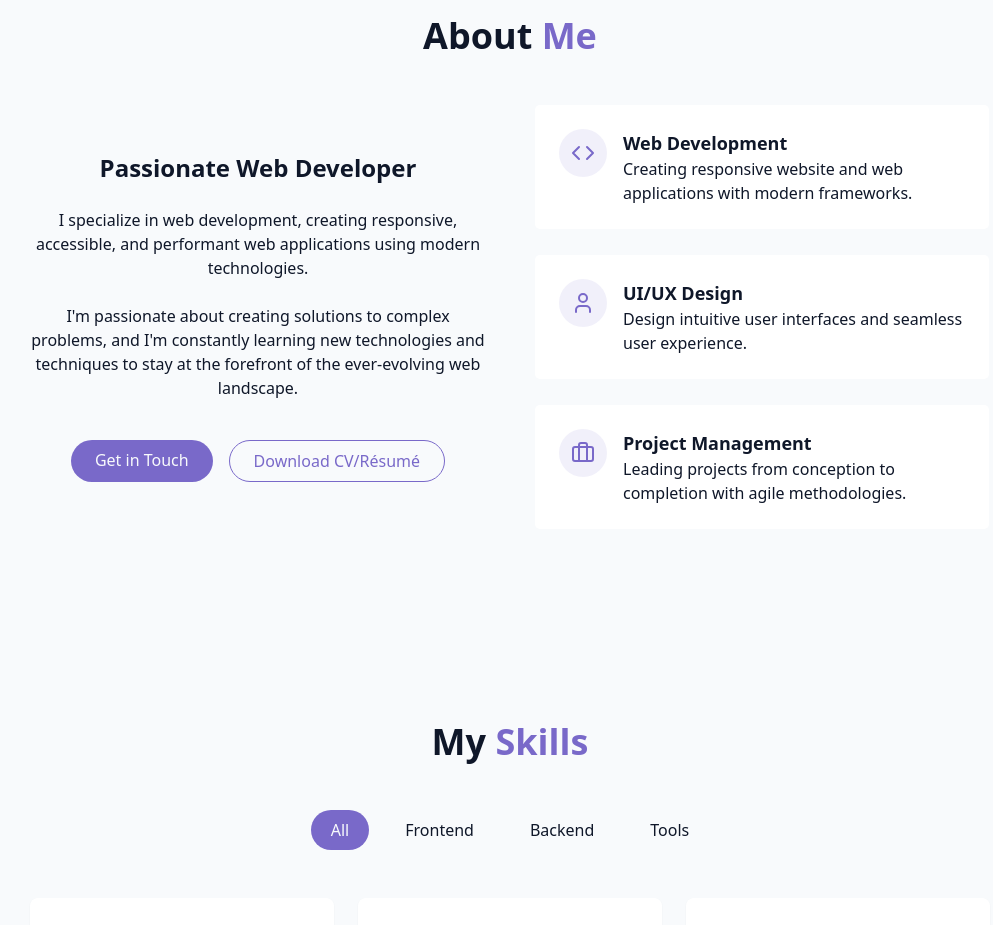
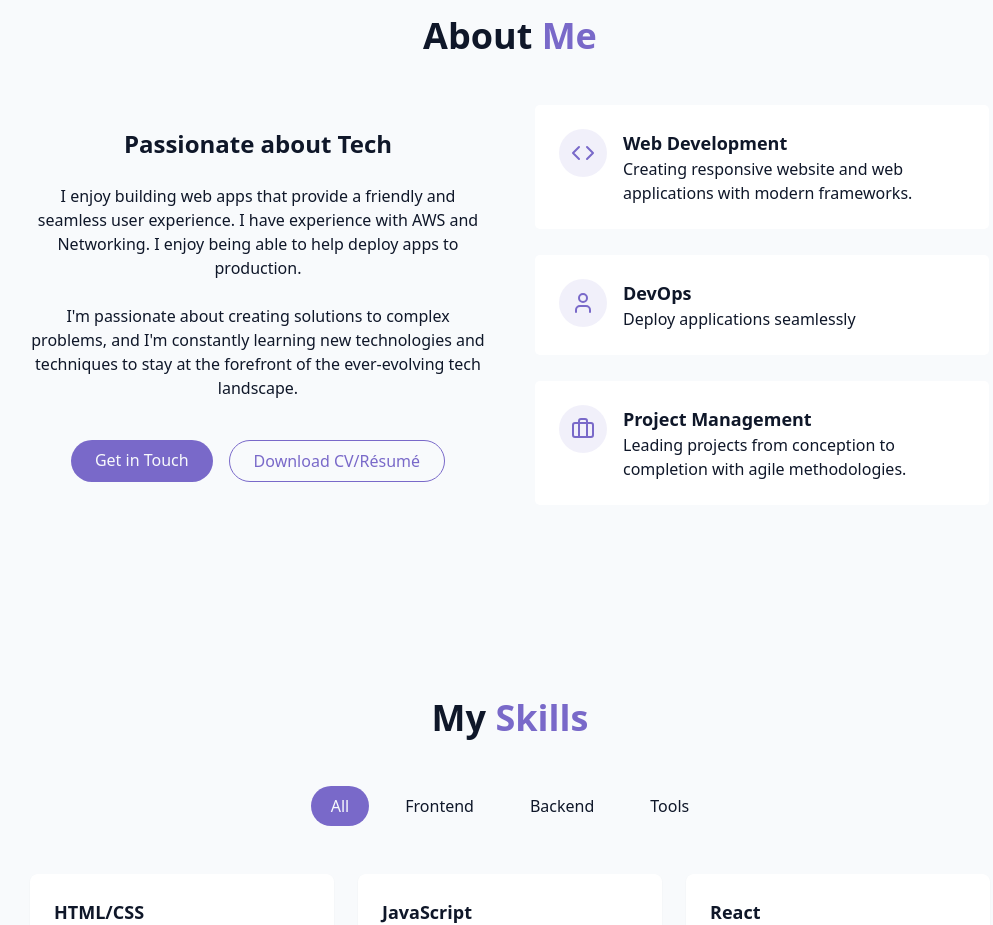
Before and after one commit to alexis-bustos/my-portfolio, a React (Vite) app: page / in a window 1280 px wide. Shown: the part 880-1805 px from the top of the page, without its empty margins (130-1123 px from the left). Built offline with nearby package versions, Linux system fonts and the light colour scheme.

Commit message:
modified about me section

```diff
--- a/src/components/AboutSection.jsx
+++ b/src/components/AboutSection.jsx
@@ -12,15 +12,16 @@ export const AboutSection = () => {
 
         <div className="grid grid-cols-1 md:grid-cols-2 gap-12 items-center">
           <div className="space-y-6">
-            <h3 className="text-2xl font-semibold">Passionate Web Developer</h3>
+            <h3 className="text-2xl font-semibold">Passionate about Tech</h3>
             <p className="text-muted-foreground">
-              I specialize in web development, creating responsive, accessible,
-              and performant web applications using modern technologies.
+              I enjoy building web apps that provide a friendly and seamless
+              user experience. I have experience with AWS and Networking. I
+              enjoy being able to help deploy apps to production.
             </p>
             <p className="text-muted-foreground">
               I'm passionate about creating solutions to complex problems, and
               I'm constantly learning new technologies and techniques to stay at
-              the forefront of the ever-evolving web landscape.
+              the forefront of the ever-evolving tech landscape.
             </p>
 
             <div className="flex flex-col sm:flex-row gap-4 pt-4 justify-center">
@@ -56,10 +57,9 @@ export const AboutSection = () => {
                   <User className="h-6 w-6 text-primary" />
                 </div>
                 <div className="text-left">
-                  <h4 className="font-semibold text-lg">UI/UX Design</h4>
+                  <h4 className="font-semibold text-lg">DevOps</h4>
                   <p className="text-muted-foreground">
-                    Design intuitive user interfaces and seamless user
-                    experience.
+                    Deploy applications seamlessly
                   </p>
                 </div>
               </div>
```
